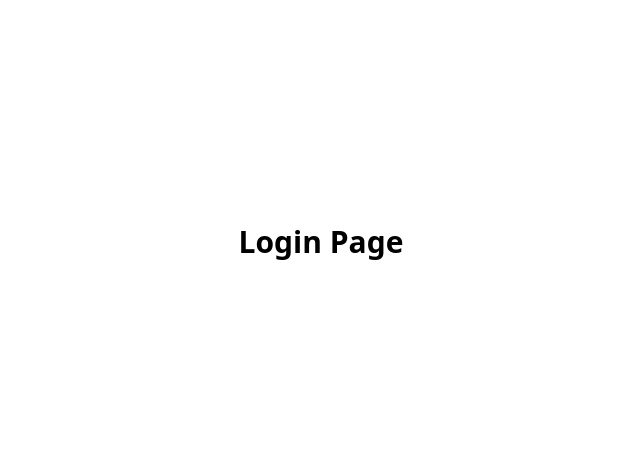
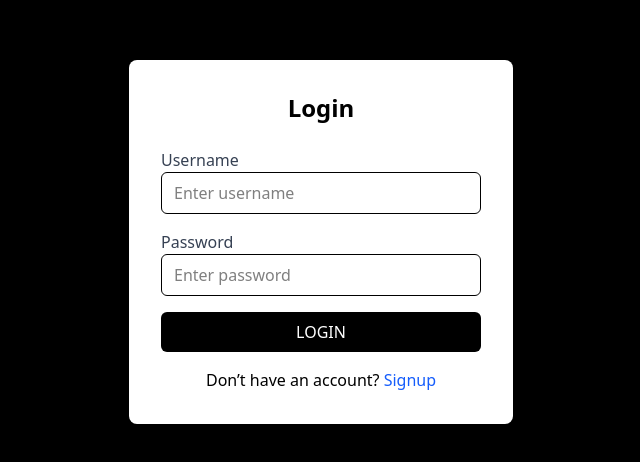
Before and after one commit to livlaurel/Booth-Buddy, a React (Vite) app in the folder boothbuddy/: page /login in a window 1280 px wide. Shown: the part 158-620 px from the top of the page, without its empty margins (319-959 px from the left). Built offline with nearby package versions, Linux system fonts and the light colour scheme.

Commit message:
Add LoginPage UI with Tailwind styling (not final UI)

```diff
--- a/boothbuddy/src/pages/LoginPage/LoginPage.tsx
+++ b/boothbuddy/src/pages/LoginPage/LoginPage.tsx
@@ -1,9 +1,49 @@
-function LoginPage() {
+import { Link } from "react-router-dom";
+
+export default function LoginPage() {
   return (
-    <div className="flex items-center justify-center h-screen">
-      <h1 className="text-3xl font-bold">Login Page</h1>
+    <div className="flex items-center justify-center min-h-screen bg-black">
+      <div className="bg-white p-8 rounded-lg shadow-lg w-96">
+        <h2 className="text-2xl font-bold text-center mb-6 text-black">Login</h2>
+
+        <form className="space-y-4">
+          {/* Username */}
+          <div>
+            <label className="block text-gray-700">Username</label>
+            <input
+              type="text"
+              placeholder="Enter username"
+              className="w-full px-3 py-2 border rounded-md focus:outline-none focus:ring-2 focus:ring-purple-500"
+            />
+          </div>
+
+          {/* Password */}
+          <div>
+            <label className="block text-gray-700">Password</label>
+            <input
+              type="password"
+              placeholder="Enter password"
+              className="w-full px-3 py-2 border rounded-md focus:outline-none focus:ring-2 focus:ring-purple-500"
+            />
+          </div>
+
+          {/* Login Button */}
+          <button
+            type="submit"
+            className="w-full py-2 bg-black text-white rounded-md hover:bg-gray-800 transition"
+          >
+            LOGIN
+          </button>
+        </form>
+
+        {/* Signup Link */}
+        <p className="text-center mt-4 text-black">
+          Don’t have an account?{" "}
+          <Link to="/signup" className="text-blue-600 hover:underline">
+            Signup
+          </Link>
+        </p>
+      </div>
     </div>
   );
 }
-
-export default LoginPage;
```
